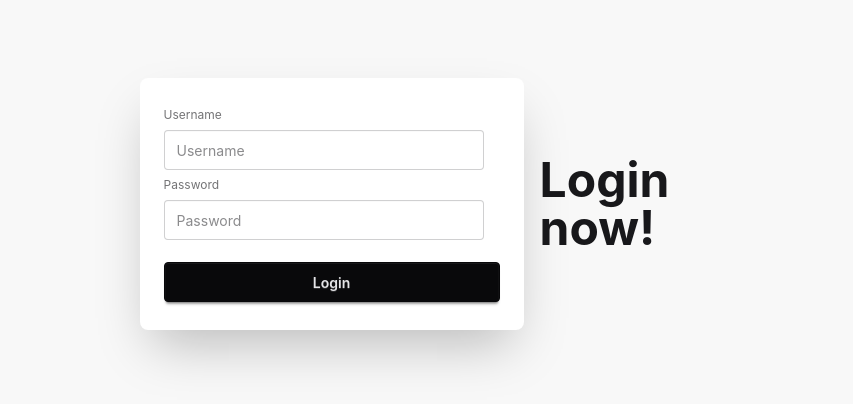
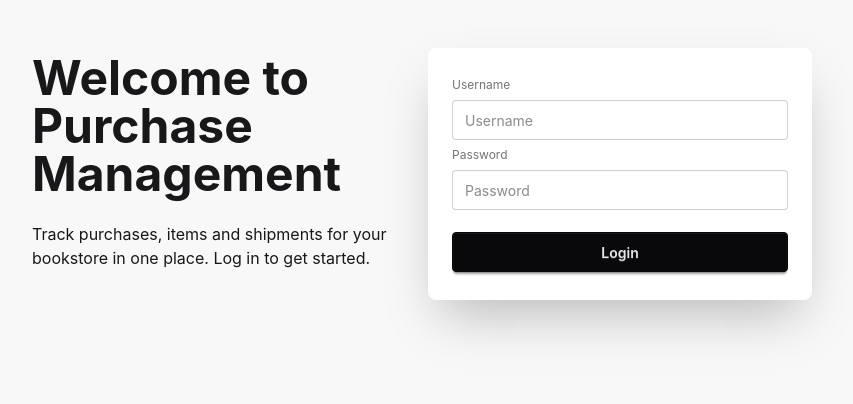
Before and after one commit to LinaYorda/drf-purchase-api, a Vue app in the folder frontend/: page /login in a window 1280 px wide. Shown: the part 236-640 px from the top of the page, without its empty margins (218-1071 px from the left). Built offline with nearby package versions, Linux system fonts and the light colour scheme.

Commit message:
modify Login.vue; now server as landing page

```diff
--- a/frontend/src/views/Login.vue
+++ b/frontend/src/views/Login.vue
@@ -1,26 +1,53 @@
  <script setup>
+
+
+import { ref } from 'vue'
+
+const username = ref('')
+const password = ref('')
+const error = ref('')
+
+function submit() {
+    error.value = ''
+    if (!username.value.trim() || !password.value) {
+        error.value = 'Please enter both username and password.'
+        return
+    }
+  //
+    console.log('login attempt for:', username.value)
+}
+
+
 </script>
 
+
+
 <template>
-        <div class="hero bg-base-200 min-h-screen">
-          <div class="hero-content flex-col lg:flex-row-reverse">
-            <div class="text-center lg:text-left">
-              <h1 class="text-5xl font-bold">Login now!</h1>
+  <div class="hero flex-1 bg-base-200">
+    <div class="hero-content flex-col gap-10 lg:flex-row">
+      <div class="max-w-md text-center lg:text-left">
+        <h1 class="text-5xl font-bold">Welcome to Purchase Management</h1>
+        <p class="py-6">
+          Track purchases, items and shipments for your bookstore in one place.
+          Log in to get started.
+        </p>
       </div>
+
       <div class="card bg-base-100 w-full max-w-sm shrink-0 shadow-2xl">
-              <div class="card-body">
+        <form class="card-body" @submit.prevent="submit">
           <fieldset class="fieldset">
-                  <label class="label">Username</label>
-                  <input type="text" class="input" placeholder="Username" />
-                  <label class="label">Password</label>
-                  <input type="password" class="input" placeholder="Password" />
-                  <button class="btn btn-neutral mt-4">Login</button>
+            <label class="label" for="username">Username</label>
+            <input v-model="username" id="username" type="text" class="input w-full" placeholder="Username" autocomplete="username" />
+
+            <label class="label" for="password">Password</label>
+            <input v-model="password" id="password" type="password" class="input w-full" placeholder="Password" autocomplete="current-password" />
+
+            <p v-if="error" class="text-error mt-2">{{ error }}</p>
+
+            <button type="submit" class="btn btn-neutral mt-4">Login</button>
           </fieldset>
-              </div>
+        </form>
       </div>
     </div>
   </div>
 </template>
-
-    <style scoped>
-    </style>
```
Lines whose indentation alone changed are shown as unchanged.
